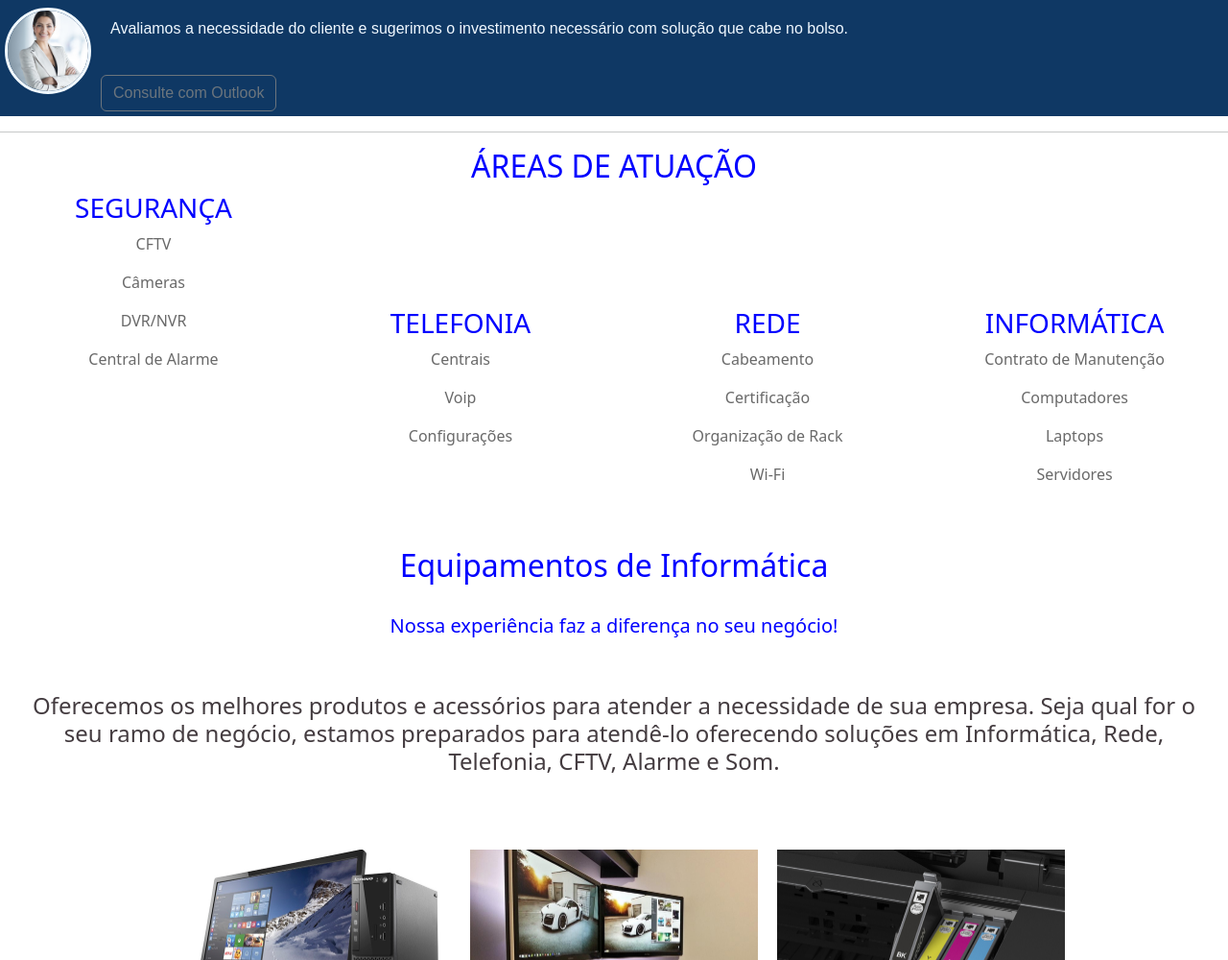
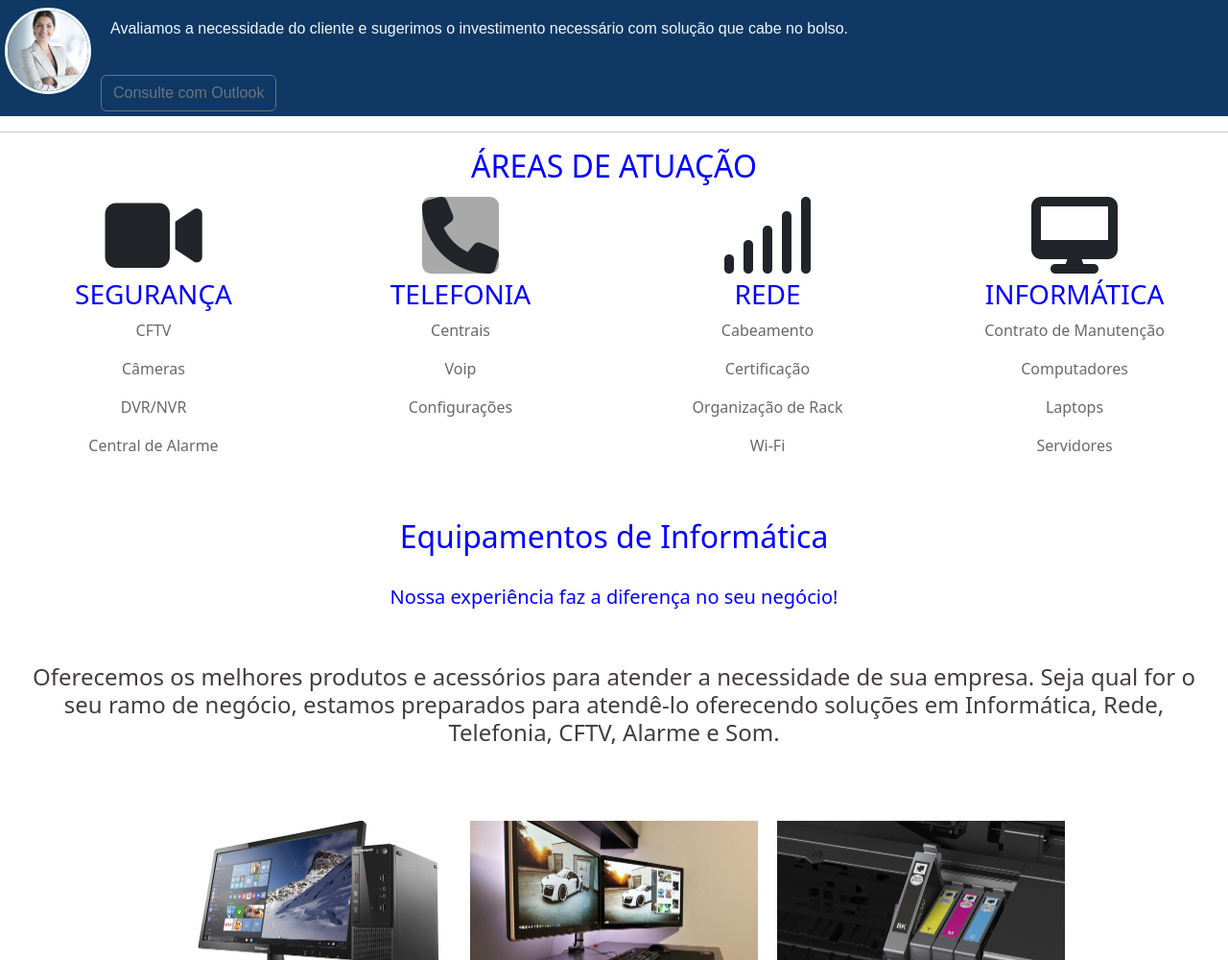
Before and after one commit to MateusZavagli/atminfor-tecnologia, a plain HTML site: page index.html in a window 1280 px wide. Shown: the part 1138-2138 px from the top of the page at 96% size. Drawn offline with nearby package versions, Linux system fonts and the light colour scheme; files that its build step writes are made by us from their sources; the site is published under a folder, as on GitHub Pages, so addresses that start at the root find nothing; files whose address does not match are found by name.

Commit message:
Update index.html

```diff
--- a/index.html
+++ b/index.html
@@ -6,7 +6,7 @@
     <title>ATMINFOR - Assessoria e consultoria em informática</title>
     <link rel="stylesheet" href="CSS/index.css">
     <link href="https://cdn.jsdelivr.net/npm/bootstrap@5.3.3/dist/css/bootstrap.min.css" rel="stylesheet" integrity="sha384-QWTKZyjpPEjISv5WaRU9OFeRpok6YctnYmDr5pNlyT2bRjXh0JMhjY6hW+ALEwIH" crossorigin="anonymous">
-    <link rel="stylesheet" type="text/css" href="/fontawesome-free-6.7.1-web/css/all.min.css">
+    <link rel="stylesheet" type="text/css" href="fontawesome-free-6.7.1-web/css/all.min.css">
 </head>
 <body>
 <nav class="navbar navbar-expand-lg navbar-dark bg-dark fixed-top shadow">
```
